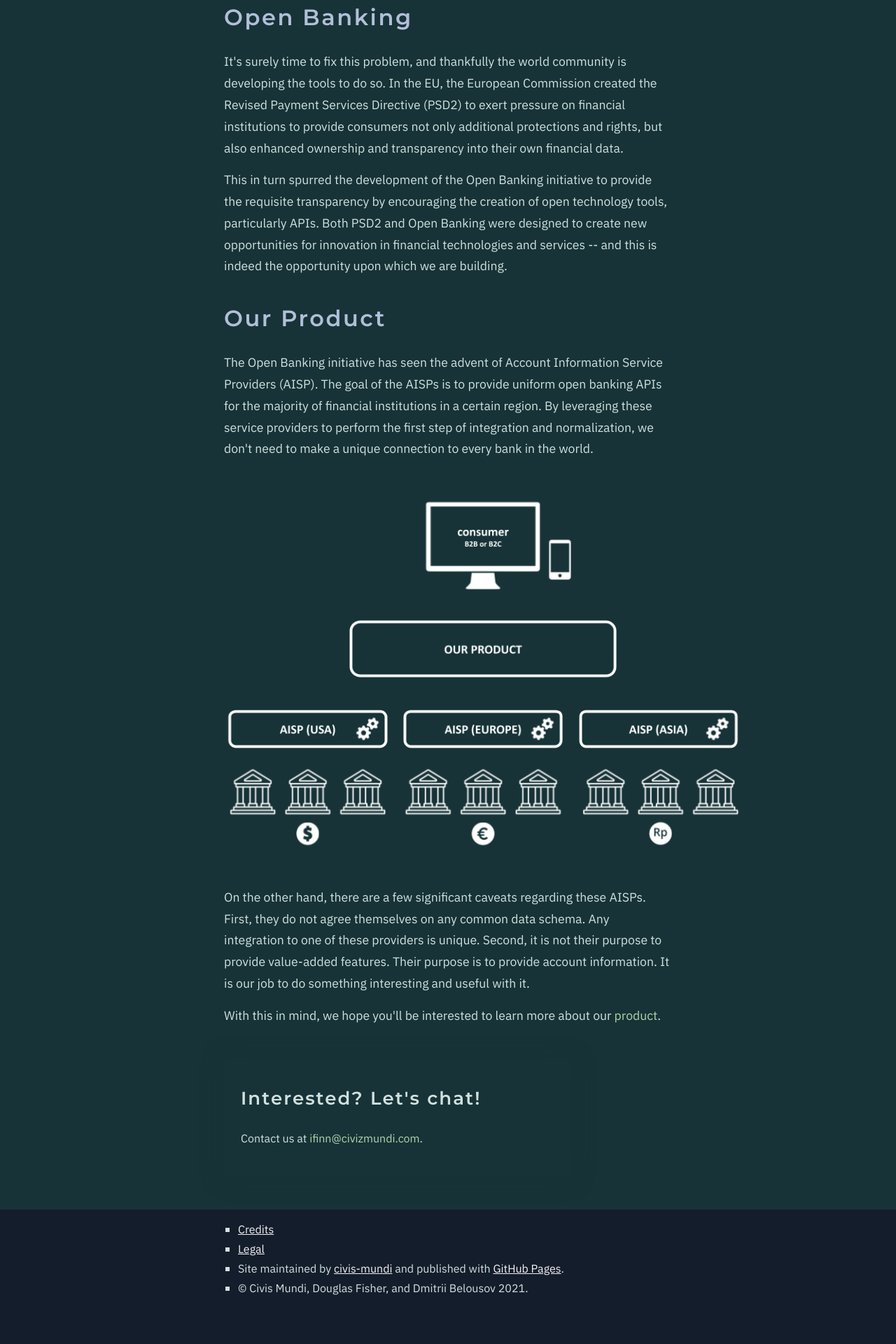
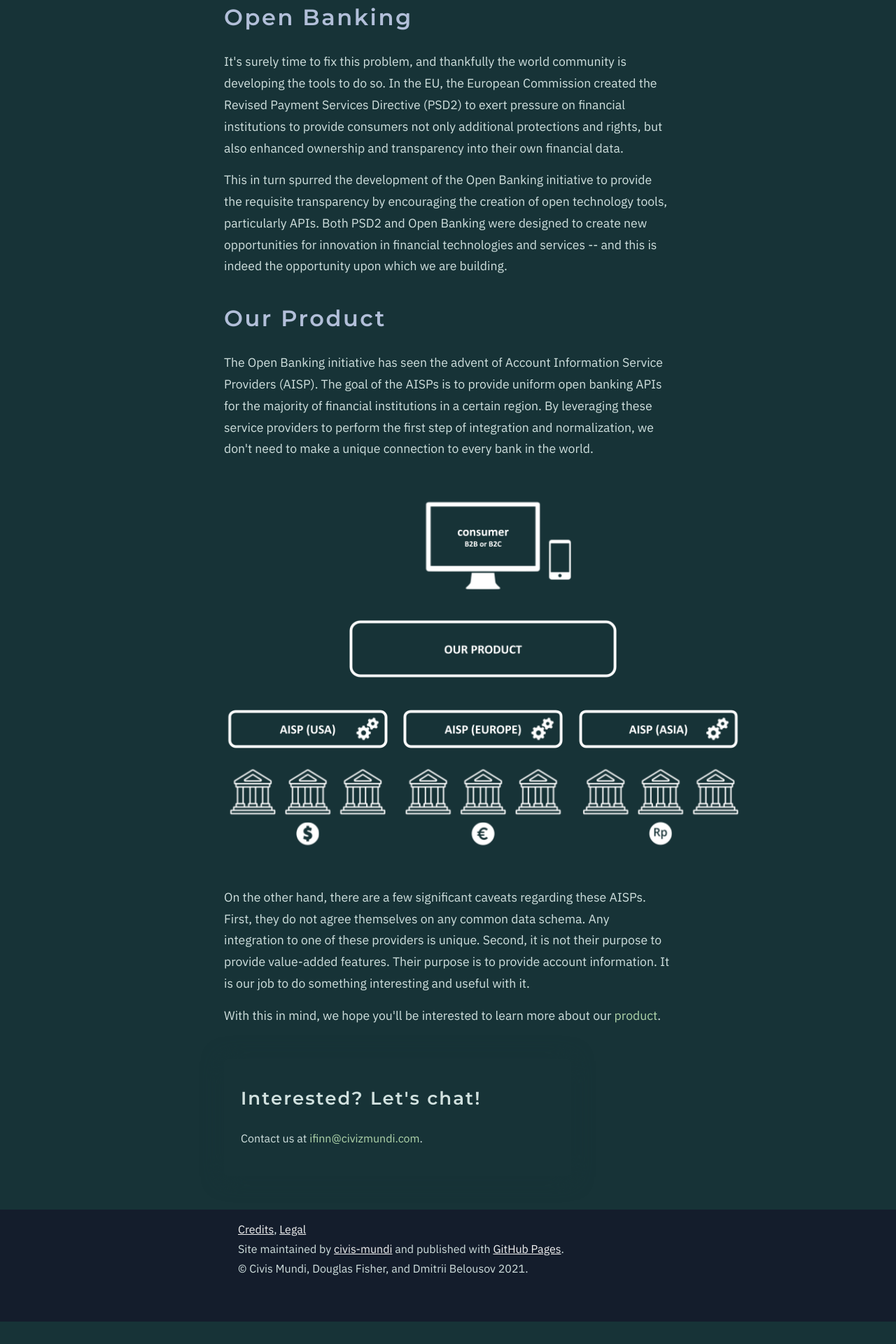
Before and after one commit to civis-mundi/civis-mundi.github.io, a Jekyll site: the page built from index.html, in a window 1280 px wide. Shown: the part 1144-3064 px from the top of the page at 70% size. Built offline with Jekyll 4.4.1, drawn with Linux system fonts in a browser that asks for light colours; after the commit the page ends 3032 px from its top, so only the background shows below that.

Commit message:
#2 Footer twiddling.

```diff
--- a/_includes/footer.html
+++ b/_includes/footer.html
@@ -1,9 +1,8 @@
 <div id="footer_wrap" class="outer">
     <footer class="inner">
         <p class="copyright">
-        <ul>
-            <li><a href="/pages/credit.html">Credits</a></li>
-            <li><a href="/pages/legal.html">Legal</a></li>
+        <ul class="footer-list">
+            <li><a href="/pages/credit.html">Credits</a>, <a href="/pages/legal.html">Legal</a></li>
             <li>Site maintained by <a href="{{ site.github.owner_url }}">{{ site.github.owner_name }}</a> and
                 published
                 with <a href="https://pages.github.com">GitHub Pages</a>.
--- a/_sass/containers.scss
+++ b/_sass/containers.scss
@@ -45,7 +45,7 @@
 #main_content_wrap {
   // This padding-bottom must match the footer height.
   // This is part of the trick that sticks the footer to the bottom.
-  padding-bottom: 12rem; /* Footer height */
+  padding-bottom: 10rem; /* Footer height */
 }
 
 #main_content {
@@ -59,7 +59,7 @@
   position: absolute;
   bottom: 0;
   width: 100%;
-  height: 12rem; /* Footer height */
+  height: 10rem; /* Footer height */
   z-index: 2;
   background: $colorSecondaryFooterBackground1;
 }
--- a/_sass/lists.scss
+++ b/_sass/lists.scss
@@ -29,3 +29,8 @@ dl p {
   padding-left: 20px;
   font-style: italic;
 }
+
+.footer-list {
+  //columns: 2;
+  list-style: none;
+}
```
